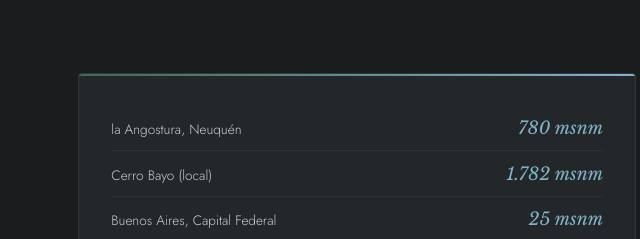
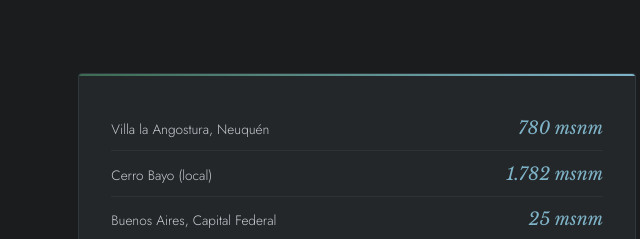
Before and after one commit to Joaquin-Anselmi/que-es-yo, a plain HTML site: page index.html in a window 1280 px wide. Shown: the part 925-1164 px from the top of the page, 522-1162 px from the left. Drawn offline with nearby package versions, Linux system fonts and the light colour scheme.

Commit message:
Update index.html

```diff
--- a/index.html
+++ b/index.html
@@ -660,7 +660,7 @@ footer {
     <div>
       <div class="altimetry">
         <div class="alt-row">
-          <span class="alt-place">la Angostura, Neuquén</span>
+          <span class="alt-place">Villa la Angostura, Neuquén</span>
           <span class="alt-value">780 msnm</span>
         </div>
         <div class="alt-row">
```
